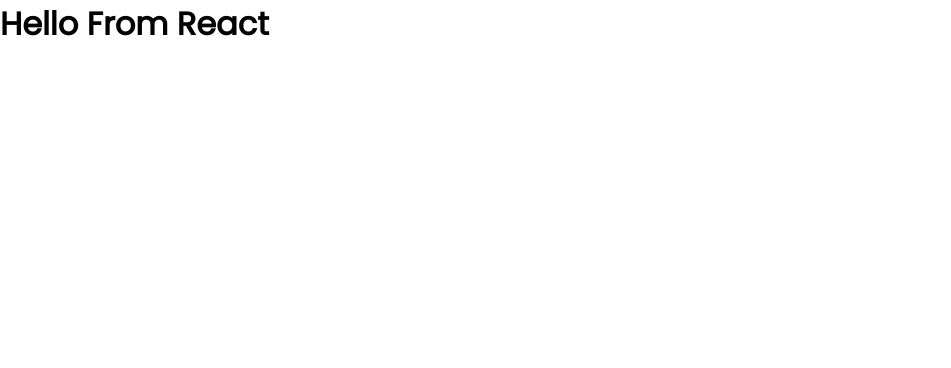
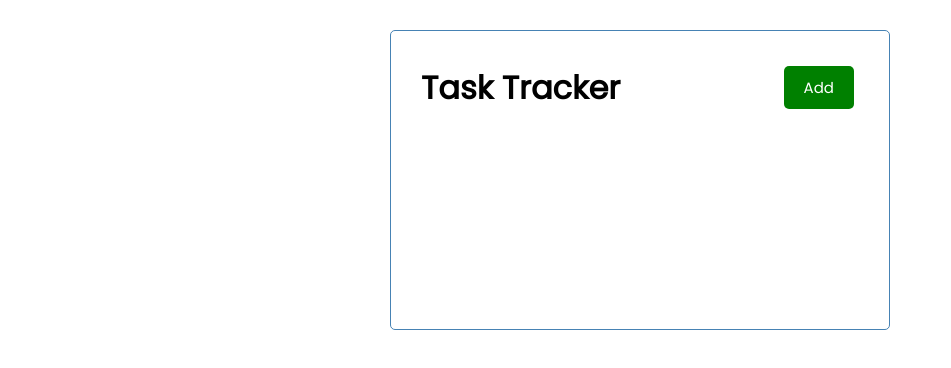
Before and after one commit to joekariuki/task-tracker, a React (Create React App) app: page / in a window 1280 px wide. Shown: the top 368 px of the page, without its empty margins (0-951 px from the left). Built offline with nearby package versions, Linux system fonts and the light colour scheme.

Commit message:
Add header

```diff
--- a/src/App.js
+++ b/src/App.js
@@ -1,7 +1,9 @@
+import Header from "./components/Header";
+
 function App() {
   return (
-    <div className="App">
-      <h1>Hello From React</h1>
+    <div className="container">
+      <Header />
     </div>
   );
 }
--- /dev/null
+++ b/src/components/Header.js
@@ -0,0 +1,28 @@
+import PropTypes from "prop-types";
+import Button from "./Button";
+
+const Header = ({ title }) => {
+  const onClick = () => {
+    console.log("Click");
+  };
+  return (
+    <header className="header">
+      <h1>{title}</h1>
+      <Button color="green" text="Add" onClick={onClick} />
+    </header>
+  );
+};
+
+Header.defaultProps = {
+  title: "Task Tracker",
+};
+
+Header.propTypes = {
+  title: PropTypes.string.isRequired,
+};
+
+// const headingStyle = {
+//   color: "red",
+//   backgroundColor: "black",
+// };
+export default Header;
```
